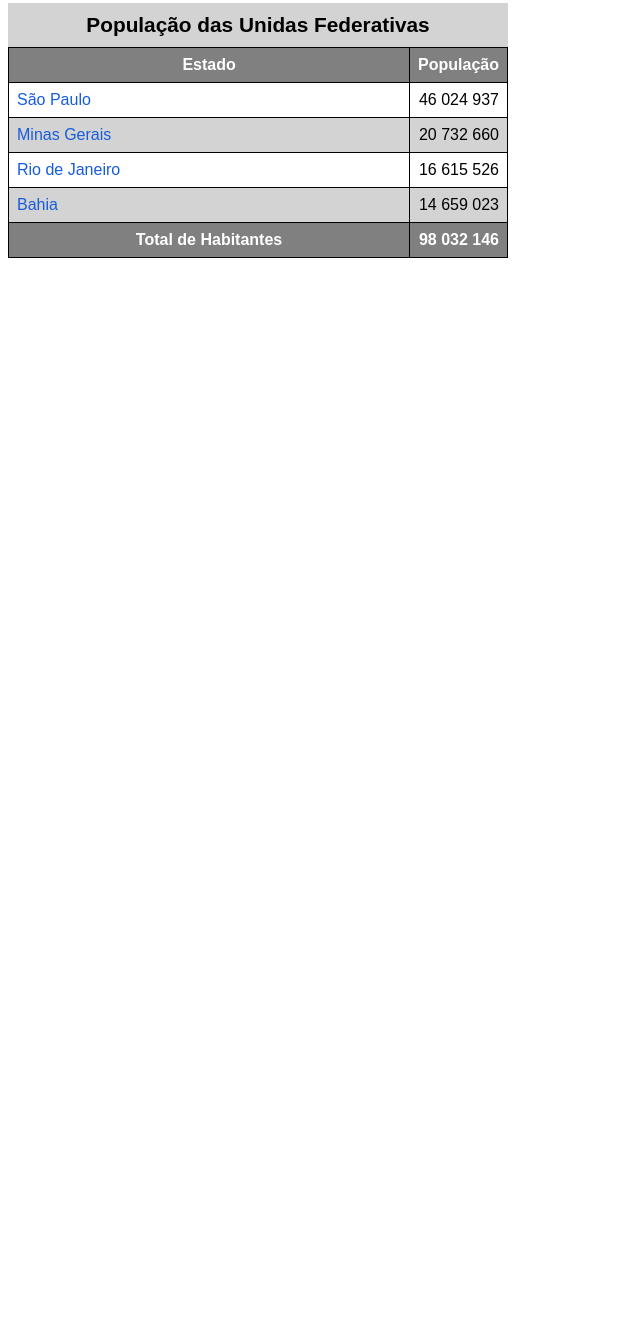
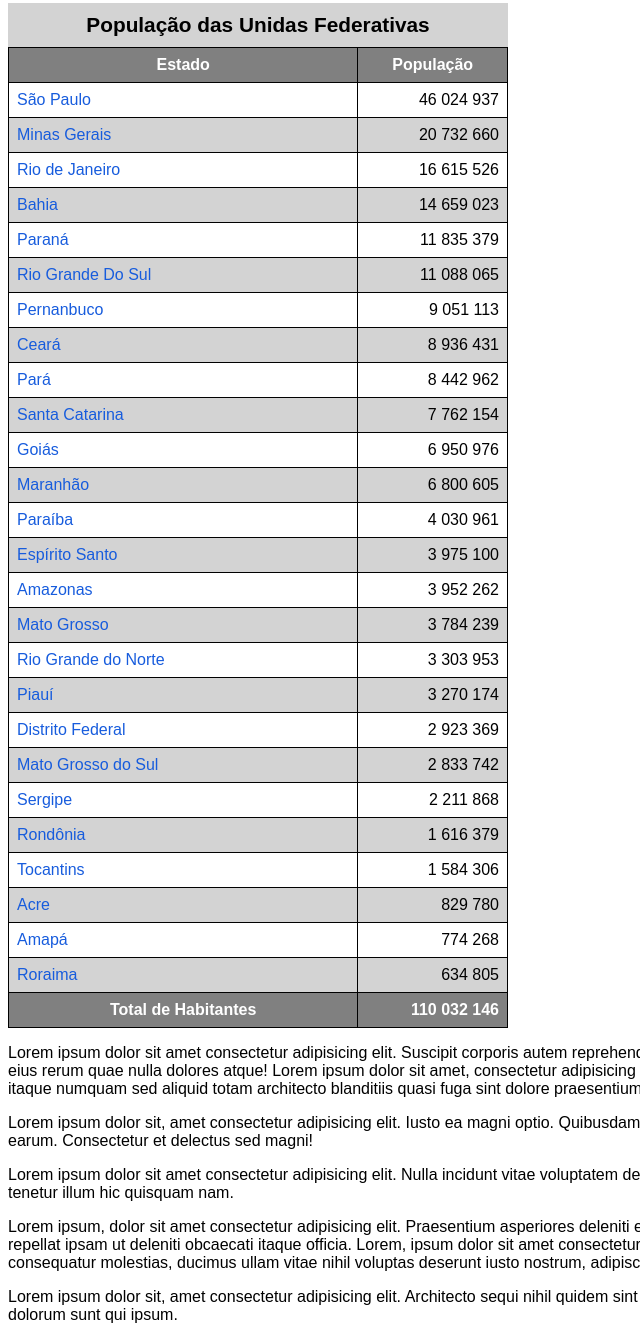
Before and after one commit to EgnaldoMedeiros/html-css, a plain HTML site: page cap21/tabelas/tabela02.html in a window 1280 px wide. Shown: the part 77-1404 px from the top of the page, without its empty margins (0-640 px from the left). Before the commit the page ends 800 px from the top, so only its background shows below. Drawn offline with Linux system fonts and the light colour scheme.

Commit message:
Update tabela02.html

```diff
--- a/cap21/tabelas/tabela02.html
+++ b/cap21/tabelas/tabela02.html
@@ -13,6 +13,7 @@
         table{
             width: 500px;
             border-collapse: collapse;
+            position: relative;
         }
 
         td, th{
@@ -26,6 +27,14 @@
         .num{
             text-align: right;
         }
+
+        thead > tr > th{
+            position: sticky;
+            top: -1px;
+            background-color: gray;
+
+        }
+
         .estado{
             color: rgb(23, 92, 221);
 
@@ -55,7 +64,7 @@
         <thead>
             <tr>
                 <th scope="col">Estado</th>
-                <th scope="col" style="width: 50px">População</th>
+                <th scope="col" style="width: 30%">População</th>
             </tr>
         </thead>
         <tbody>
@@ -76,14 +85,108 @@
                 <td class="num">14 659 023</td>
             </tr>
 
+            <tr>
+                <td class="estado">Paraná</td>
+                <td class="num">11 835 379</td>
+            </tr>
+            <tr>
+                <td class="estado">Rio Grande Do Sul</td>
+                <td class="num">11 088 065</td>
+            </tr>
+            <tr>
+                <td class="estado">Pernanbuco</td>
+                <td class="num">9 051 113</td>
+            </tr>
+            <tr>
+                <td class="estado">Ceará</td>
+                <td class="num">8 936 431</td>
+            </tr>
+            <tr>
+                <td class="estado">Pará</td>
+                <td class="num">8 442 962</td>
+            </tr>
+            <tr>
+                <td class="estado">Santa Catarina</td>
+                <td class="num">7 762 154</td>
+            </tr>
+            <tr>
+                <td class="estado">Goiás</td>
+                <td class="num">6 950 976</td>
+            </tr>
+            <tr>
+                <td class="estado">Maranhão</td>
+                <td class="num">6 800 605</td>
+            </tr>
+            <tr>
+                <td class="estado">Paraíba</td>
+                <td class="num">4 030 961</td>
+            </tr>
+            <tr>
+                <td class="estado">Espírito Santo</td>
+                <td class="num">3 975 100</td>
+            </tr>
+            <tr>
+                <td class="estado">Amazonas</td>
+                <td class="num">3 952 262</td>
+            </tr>
+            <tr>
+                <td class="estado">Mato Grosso</td>
+                <td class="num">3 784 239</td>
+            </tr>
+            <tr>
+                <td class="estado">Rio Grande do Norte</td>
+                <td class="num">3 303 953</td>
+            </tr>
+            <tr>
+                <td class="estado">Piauí</td>
+                <td class="num">3 270 174</td>
+            </tr>
+            <tr>
+                <td class="estado">Distrito Federal</td>
+                <td class="num">2 923 369</td>
+            </tr>
+            <tr>
+                <td class="estado">Mato Grosso do Sul</td>
+                <td class="num">2 833 742</td>
+            </tr>
+            <tr>
+                <td class="estado">Sergipe</td>
+                <td class="num">2 211 868</td>
+            </tr>
+            <tr>
+                <td class="estado">Rondônia</td>
+                <td class="num">1 616 379</td>
+            </tr>
+            <tr>
+                <td class="estado">Tocantins</td>
+                <td class="num">1 584 306</td>
+            </tr>
+            <tr>
+                <td class="estado">Acre</td>
+                <td class="num">829 780</td>
+            </tr>
+            <tr>
+                <td class="estado">Amapá</td>
+                <td class="num">774 268</td>
+            </tr>
+            <tr>
+                <td class="estado">Roraima</td>
+                <td class="num">634 805</td>
+            </tr>
             <tfoot>
                 <tr>
                     <th scope="row">Total de Habitantes</th>
-                    <td class="num"><strong>98 032 146</strong></td>
+                    <td class="num"><strong>110 032 146</strong></td>
                 </tr>
             </tfoot>
         </tbody>
     </table>
+    <p>Lorem ipsum dolor sit amet consectetur adipisicing elit. Suscipit corporis autem reprehenderit accusamus ad, amet sint perferendis consectetur esse hic reiciendis illo id! Quidem eius rerum quae nulla dolores atque! Lorem ipsum dolor sit amet, consectetur adipisicing elit. Dignissimos cumque velit ratione laboriosam, libero nisi ipsa accusantium unde itaque numquam sed aliquid totam architecto blanditiis quasi fuga sint dolore praesentium?</p>
+    <p>Lorem ipsum dolor sit, amet consectetur adipisicing elit. Iusto ea magni optio. Quibusdam excepturi, nihil impedit at, tempora minus nisi voluptatum, eaque reiciendis aspernatur earum. Consectetur et delectus sed magni!</p>
+    <p>Lorem ipsum dolor sit amet consectetur adipisicing elit. Nulla incidunt vitae voluptatem deleniti modi doloribus ea, magnam vel labore architecto sed quos totam, animi cupiditate tenetur illum hic quisquam nam.</p>
+    <p>Lorem ipsum, dolor sit amet consectetur adipisicing elit. Praesentium asperiores deleniti eligendi optio alias ullam velit quidem, iusto accusantium non cumque! Eius veniam repellat ipsam ut deleniti obcaecati itaque officia. Lorem, ipsum dolor sit amet consectetur adipisicing elit. Architecto dolorem aperiam maxime, eaque non eligendi magni consequatur molestias, ducimus ullam vitae nihil voluptas deserunt iusto nostrum, adipisci doloribus quos omnis!</p>
+    <p>Lorem ipsum dolor sit, amet consectetur adipisicing elit. Architecto sequi nihil quidem sint sapiente dolor illum, soluta libero, iusto, sit eius eum. Cum, doloremque soluta possimus dolorum sunt qui ipsum.</p>
+    <p>Lorem ipsum dolor sit amet, consectetur adipisicing elit. Tempore ad ducimus dolorum autem voluptate ex, quos libero qui, nulla fugiat nobis saepe, magni repudiandae corporis inventore dicta officia incidunt. Qui.</p>
 
 </body>
 
```
